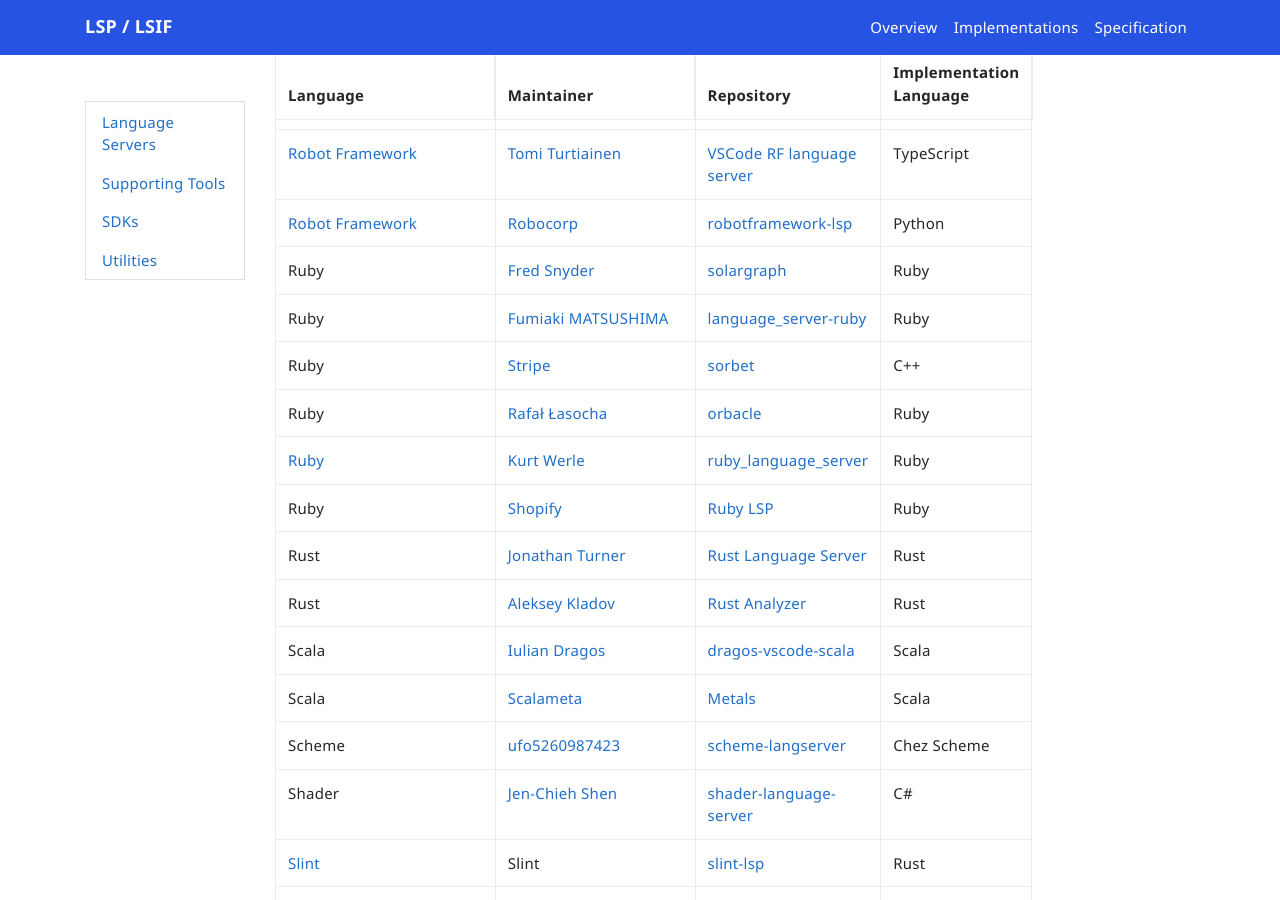
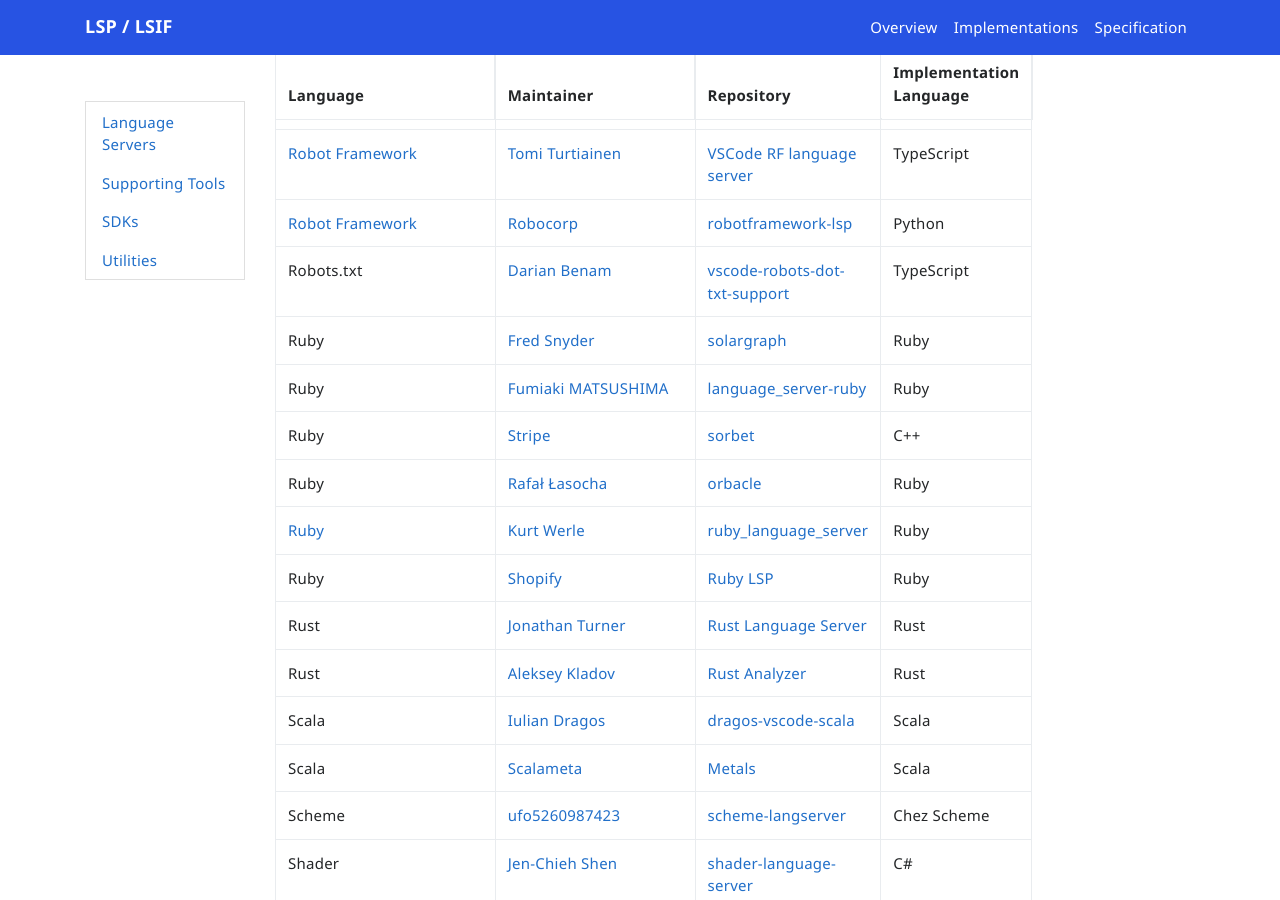
Before and after one commit to microsoft/language-server-protocol, a Jekyll site: the page built from _implementors/servers.md, in a window 1280 px wide and 900 px high, scrolled down 9572 px. Built offline with Jekyll 4.4.1, drawn with Linux system fonts in a browser that asks for light colours; nearby versions of some CDN libraries; comment, search, counter and statistics services are not loaded.

Commit message:
Add Robots.txt to the Language Server Implementations list (#1850)

```diff
--- a/_implementors/servers.md
+++ b/_implementors/servers.md
@@ -177,6 +177,7 @@
 | [Robot Framework](https://robotframework.org/) | [Daniel Biehl](https://github.com/d-biehl) | [RobotCode](https://github.com/d-biehl/robotcode) | Python |
 | [Robot Framework](https://robotframework.org/) | [Tomi Turtiainen](https://github.com/tomi) | [VSCode RF language server](https://github.com/tomi/vscode-rf-language-server) | TypeScript |
 | [Robot Framework](https://robotframework.org) | [Robocorp](https://robocorp.com) | [robotframework-lsp](https://github.com/robocorp/robotframework-lsp) | Python |
+| Robots.txt | [Darian Benam](https://github.com/BeardedFish) | [vscode-robots-dot-txt-support](https://github.com/BeardedFish/vscode-robots-dot-txt-support) | TypeScript |
 | Ruby | [Fred Snyder](https://github.com/castwide) | [solargraph](https://github.com/castwide/solargraph) | Ruby |
 | Ruby | [Fumiaki MATSUSHIMA](https://github.com/mtsmfm) | [language_server-ruby](https://github.com/mtsmfm/language_server-ruby) | Ruby |
 | Ruby | [Stripe](https://stripe.com) | [sorbet](https://github.com/sorbet/sorbet) | C++ |
```
